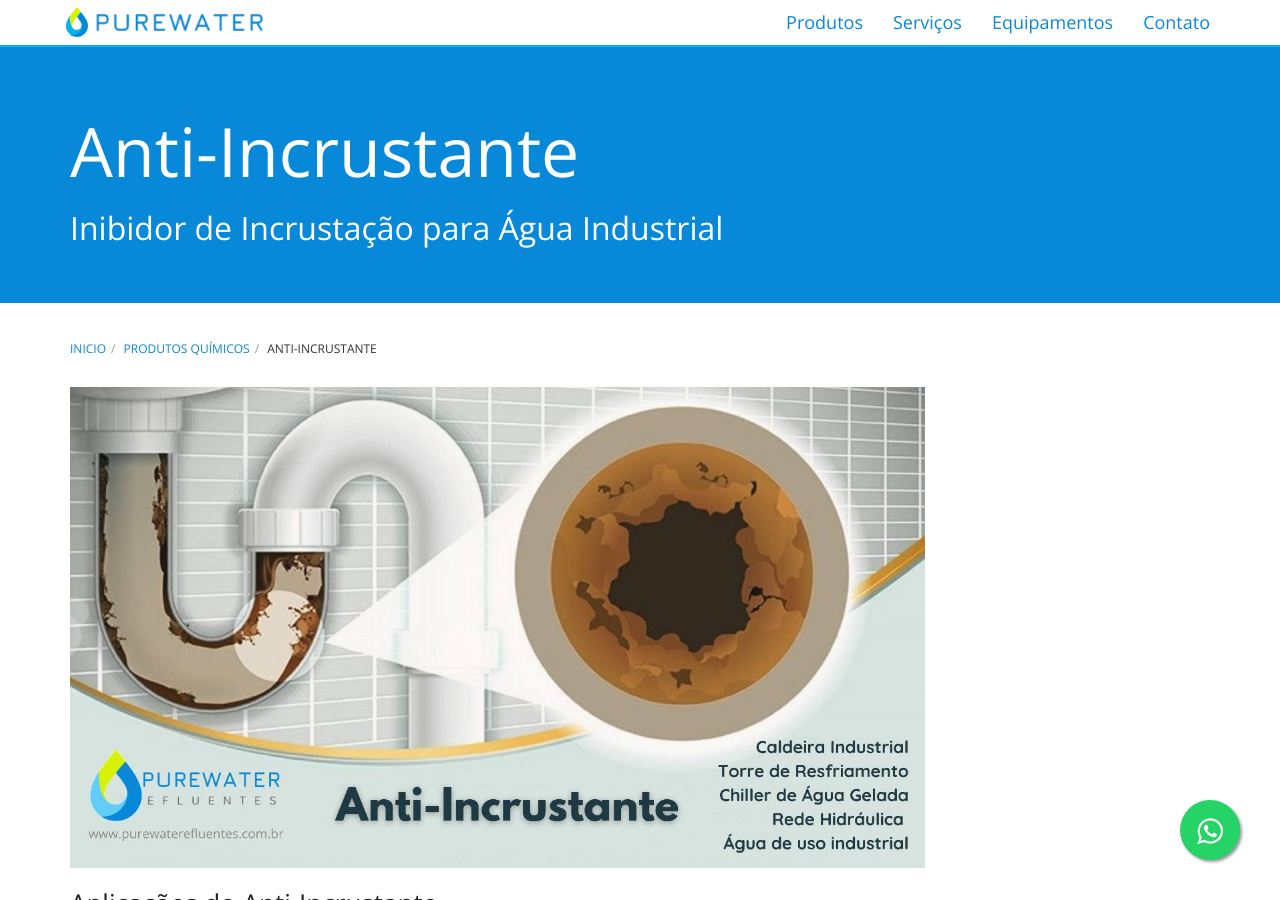
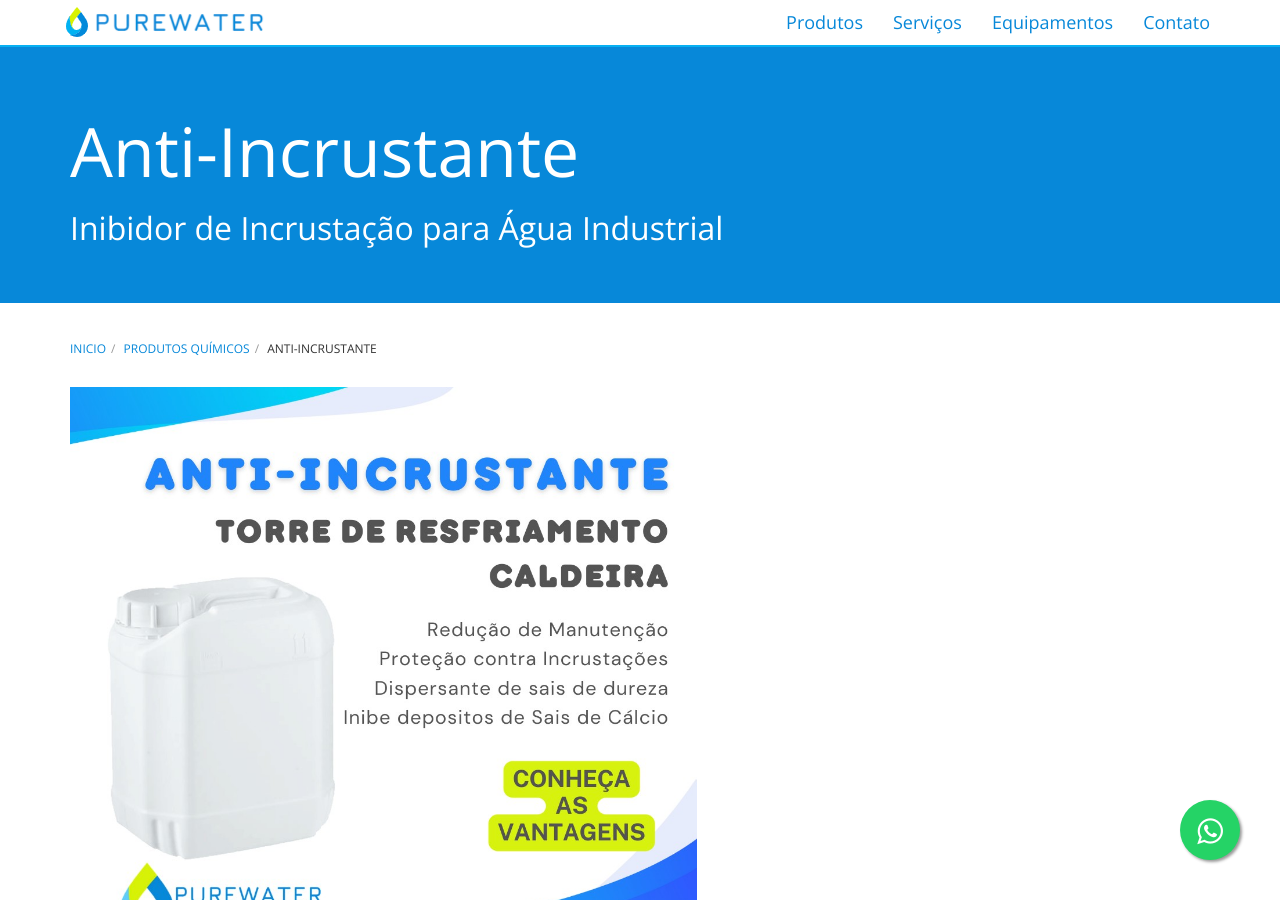
Before and after one commit to purewaterefluentes/purewaterefluentes.github.io, a Jekyll site: the page built from produtos/anti-incrustante.md, in a window 1280 px wide and 900 px high. Built offline with Jekyll 4.4.1, drawn with Linux system fonts in a browser that asks for light colours; nearby versions of some CDN libraries; library files that are not in the unit come from our copies.

Commit message:
Update anti-incrustante.md

```diff
--- a/produtos/anti-incrustante.md
+++ b/produtos/anti-incrustante.md
@@ -5,9 +5,7 @@
 keywords: Anti-Incrustante, caldeiras, torre de resfriamento, chiller
 description: Anti-incrustante é usado para prevenir a deposição de sais dissolvidos de carbonatos, silicatos, oxido ferroso e sulfatos de cálcio na água industrial, evitando a incrustação em tanques, tubulações, caldeiras, torre de resfriamento, chiller.
 ---
-<figure class="figure">
-  <img src="../../website/images/anti-incrustante_agua_caldeira_torre_resfriamento.jpg" class="figure-img img-fluid rounded" alt="Anti-Incrustante para caldeira, Inibidor de Incrustação para torre de resfriamento" style="max-width: 75%;" >
-</figure>
+<img class="img-responsive pull-Right" style="max-width: 55%;" src="../../website/images/Anti-incrustante_caldeira_torre.jpg" alt="Anti-incrustante_para_caldeira_torre_resfriamento">
 
 ### Aplicações do Anti-Incrustante
 
@@ -72,9 +70,11 @@
 - Anti-incrustante reduz a formação de massa residual (borra), no tratamento de efluentes.
 - Anti-incrustante substitui o uso de substâncias de alto risco operacional como os ácido.
 
-<img class="img-responsive pull-Right" style="max-width: 55%;" src="../../website/images/Anti-incrustante_caldeira_torre.jpg" alt="Anti-incrustante_para_caldeira_torre_resfriamento">
-
 ### Embalagens de Anti-Incrustante
 
 - Bombonas plásticas de 50 Kg
 - Container plástico IBC de 1000 litros
+
+<figure class="figure">
+  <img src="../../website/images/anti-incrustante_agua_caldeira_torre_resfriamento.jpg" class="figure-img img-fluid rounded" alt="Anti-Incrustante para caldeira, Inibidor de Incrustação para torre de resfriamento" style="max-width: 85%;" >
+</figure>
```
